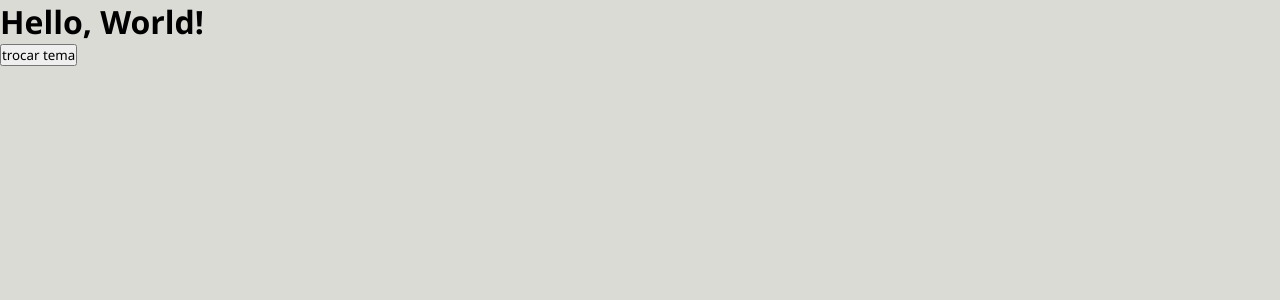
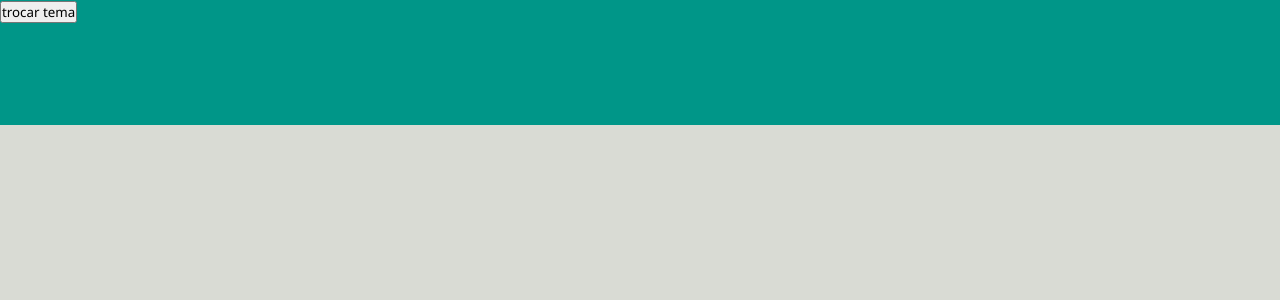
Before and after one commit to jocimarlopes/whatsapp-clone, a React (Create React App) app: page / in a window 1280 px wide. Shown: the top 300 px of the page. Built offline with nearby package versions, Linux system fonts and the light colour scheme.

Commit message:
body stylization

```diff
--- a/src/App.tsx
+++ b/src/App.tsx
@@ -1,7 +1,6 @@
-import React, { useState } from 'react';
+import React from 'react';
 import { ThemeProvider } from 'styled-components';
 
-import HelloWorld from '@components/HelloWorld';
 import useThemeState from '@hooks/useThemeState';
 
 import GlobalStyles from './styles/global';
@@ -12,8 +11,6 @@ function App() {
 
   return (
     <ThemeProvider theme={themes[theme]}>
-      <HelloWorld />
-
       <button
         type="button"
         onClick={() => setTheme(theme === 'main' ? 'dark' : 'main')}
--- a/src/components/HelloWorld/index.tsx
+++ /dev/null
@@ -1,5 +0,0 @@
-import React from 'react';
-
-const HelloWorld = () => <h1>Hello, World!</h1>;
-
-export default HelloWorld;
--- a/src/styles/global.ts
+++ b/src/styles/global.ts
@@ -13,9 +13,24 @@ export default createGlobalStyle`
     transition: background 0.4s, color 0.4s;
   }
 
+  body::after {
+    content: '';
+    width: 100%;
+    height: 125px;
+
+    position: fixed;
+    top: 0;
+    left: 0;
+    z-index: -100;
+
+    background: ${props =>
+      props.theme.name === 'main' ? props.theme.colors.primary : 'transparent'};
+  }
+
   html, body, #root {
     height: 100%;
   }
+
 
   body, button, input {
     font-family: 'Segoe UI', Tahoma, Geneva, Verdana, sans-serif;
--- a/src/styles/themes/dark.ts
+++ b/src/styles/themes/dark.ts
@@ -6,7 +6,7 @@ export default {
   colors: {
     primary: '#009688',
     secondary: '#e5ddd5',
-    background: '#000',
+    background: '#222',
     text: '#fff',
 
     white: '#fff',
```
